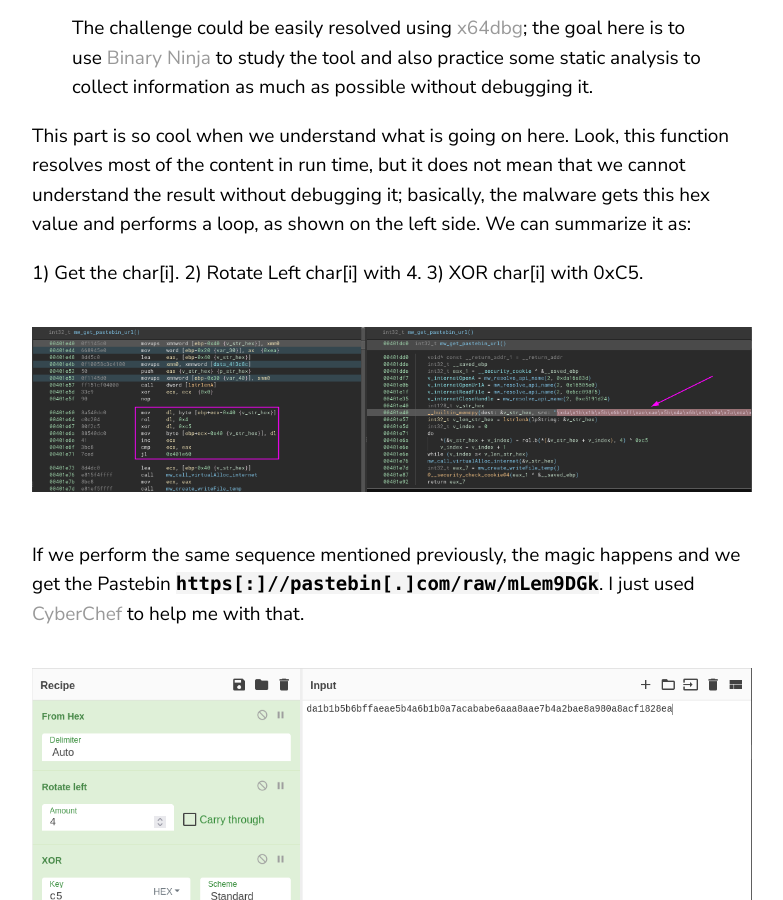
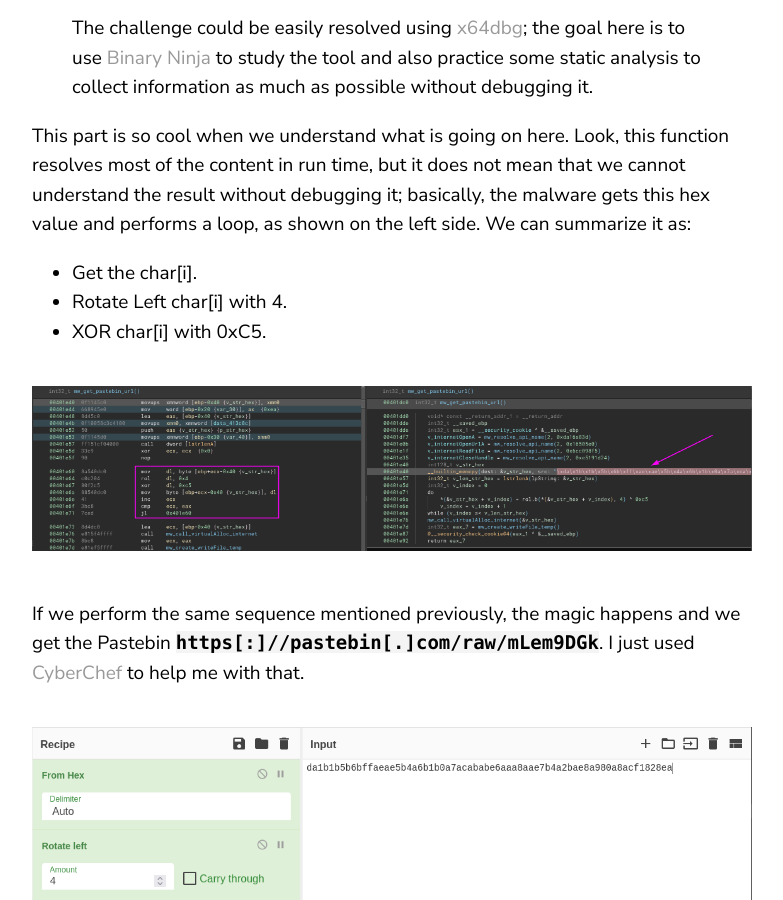
Before and after one commit to moval0x1/moval0x1.github.io, a Jekyll site: the page built from docs/_posts/2023-11-19-zero2auto-custom-sample-part-2.markdown, in a window 1280 px wide and 900 px high, scrolled down 6340 px. Shown: the whole window, without its empty margins (68-851 px from the left). Built offline with Jekyll 4.4.1, drawn with Linux system fonts in a browser that asks for light colours; comment, search, counter and statistics services are not loaded.

Commit message:
Update markdown

```diff
--- a/docs/_posts/2023-11-19-zero2auto-custom-sample-part-2.markdown
+++ b/docs/_posts/2023-11-19-zero2auto-custom-sample-part-2.markdown
@@ -101,9 +101,9 @@ One of the first results brings us the information that this is a [CRC32](https:
 
 This part is so cool when we understand what is going on here. Look, this function resolves most of the content in run time, but it does not mean that we cannot understand the result without debugging it; basically, the malware gets this hex value and performs a loop, as shown on the left side. We can summarize it as:
 
-1) Get the char[i].
-2) Rotate Left char[i] with 4.
-3) XOR char[i] with 0xC5.
+- Get the char[i].
+- Rotate Left char[i] with 4.
+- XOR char[i] with 0xC5.
 
 ![Get Pastebin URL](/assets/images/zero2auto/2023-11-19/bn-get-pastebin-url.png)
 
```
